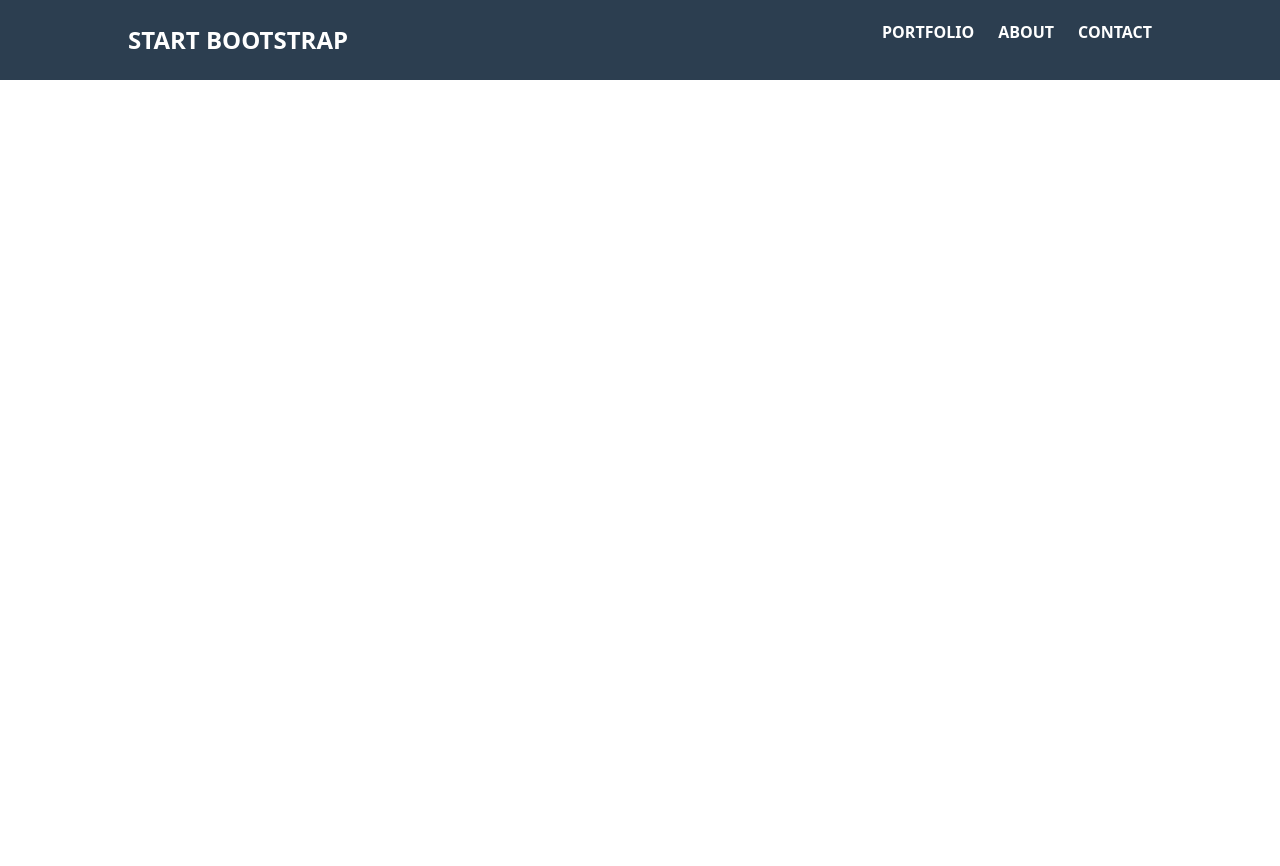
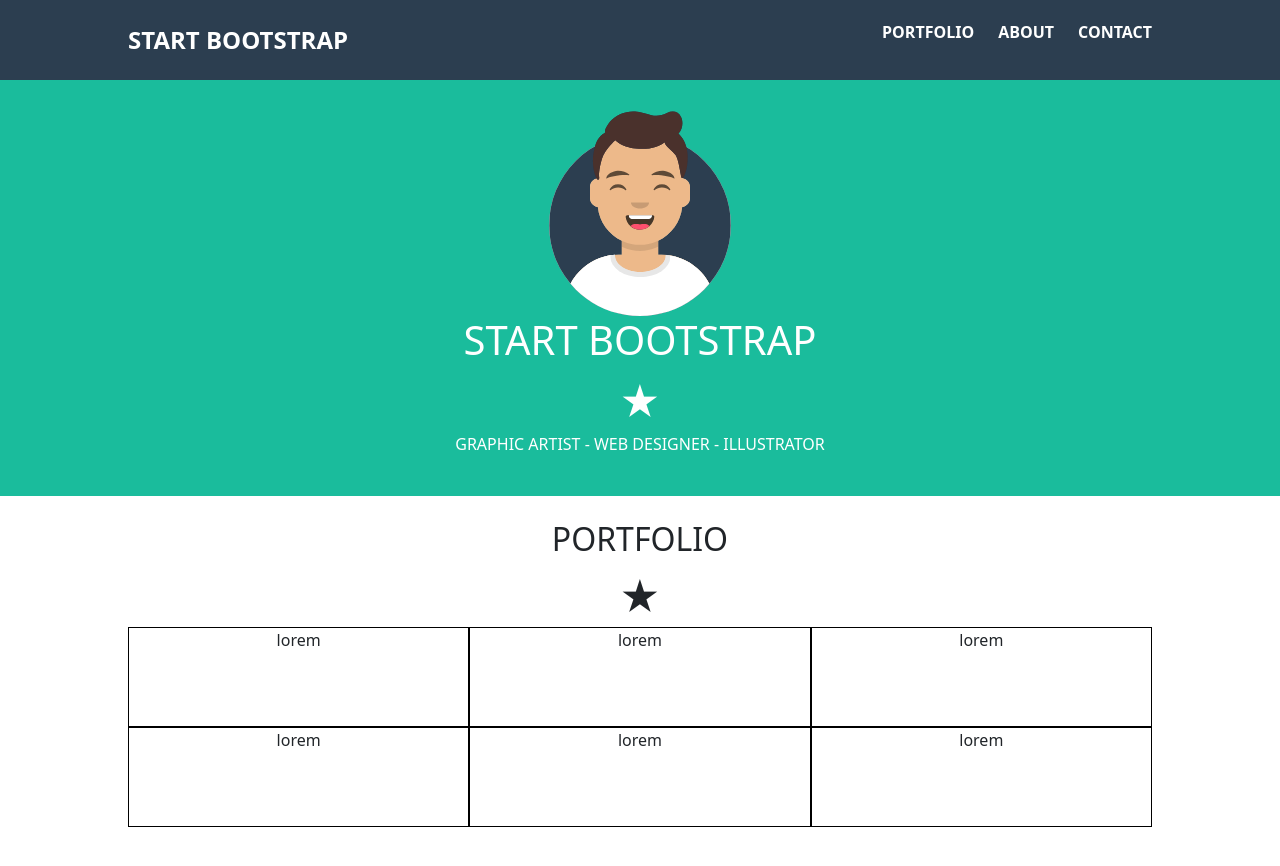
Before and after one commit to giuseppedonnici/html-css-bootstrap-freelancer, a plain HTML site: page index.html in a window 1280 px wide. Before the commit the page ends 800 px from the top, so only its background shows below. Drawn offline with nearby package versions, Linux system fonts and the light colour scheme.

Commit message:
Add: jumbotron and portfolio layout

```diff
--- a/css/style.css
+++ b/css/style.css
@@ -1,6 +1,7 @@
 /* VARIABLES */
 :root {
     --header-bg: #2C3E50;
+    --jumbotron_about-bg: #1ABC9C;
 }
 
 /* RESET */
@@ -12,10 +13,19 @@ ul {
     list-style-type: none;
 }
 
+a {
+    text-decoration: none;
+    color: inherit;
+}
+
 /* LAYOUT */
 .ms_container {
     width: 80%;
     margin: 0 auto;
+}
+
+section {
+    padding: 1.5rem 0;
 }
 
 /* HEADER */
@@ -38,3 +48,26 @@ header span {
 ul li {
     margin-left: 1.5rem;
 }
+
+/* MAIN */
+/* jumbotron */
+.ms_jumbotron {
+    background-color: var(--jumbotron_about-bg);
+}
+
+.ms_jumbotron img {
+    width: 200px;
+}
+
+hr {
+    background-color: white;
+    font-size: 2rem;
+    width: 25%;
+}
+
+/* portfolio */
+.col-12 {
+    /* debug */
+    height: 100px;
+    border: 1px solid black;
+}
--- a/index.html
+++ b/index.html
@@ -26,22 +26,49 @@
                 start bootstrap
             </span>
             <span class="hamburger text-center d-md-none">
-                <i class="fa-solid fa-bars"></i>
+                <a href="#">
+                    <i class="fa-solid fa-bars"></i>
+                </a>
             </span>
             <ul class="d-none d-md-flex">
-                <li>portfolio</li>
-                <li>about</li>
-                <li>contact</li>
+                <li>
+                    <a href="#">portfolio</a>
+                </li>
+                <li>
+                    <a href="#">about</a>
+                </li>
+                <li>
+                    <a href="#">contact</a>
+                </li>
             </ul>
-
         </div>
     </header>
     <!-- /HEADER -->
 
     <!-- MAIN -->
     <main>
-        <section></section>
-        <section></section>
+        <section class="ms_jumbotron text-white text-center text-uppercase">
+            <img src="img/avatar.svg" alt="avatar">
+            <h1>start bootstrap</h1>
+            <span class="fs-1">&starf;</span>
+            <p>graphic artist - web designer - illustrator</p>
+        </section>
+        <section class="ms_portfolio text-center">
+            <h2 class="text-uppercase">portfolio</h2>
+            <span class="fs-1">&starf;</span>
+            <div class="ms_container">
+                <div class="container-fluid">
+                    <div class="row">
+                        <div class="col-12 col-md-6 col-lg-4">lorem</div>
+                        <div class="col-12 col-md-6 col-lg-4">lorem</div>
+                        <div class="col-12 col-md-6 col-lg-4">lorem</div>
+                        <div class="col-12 col-md-6 col-lg-4">lorem</div>
+                        <div class="col-12 col-md-6 col-lg-4">lorem</div>
+                        <div class="col-12 col-md-6 col-lg-4">lorem</div>
+                    </div>
+                </div>
+            </div>
+        </section>
         <section></section>
         <section></section>
     </main>
```
